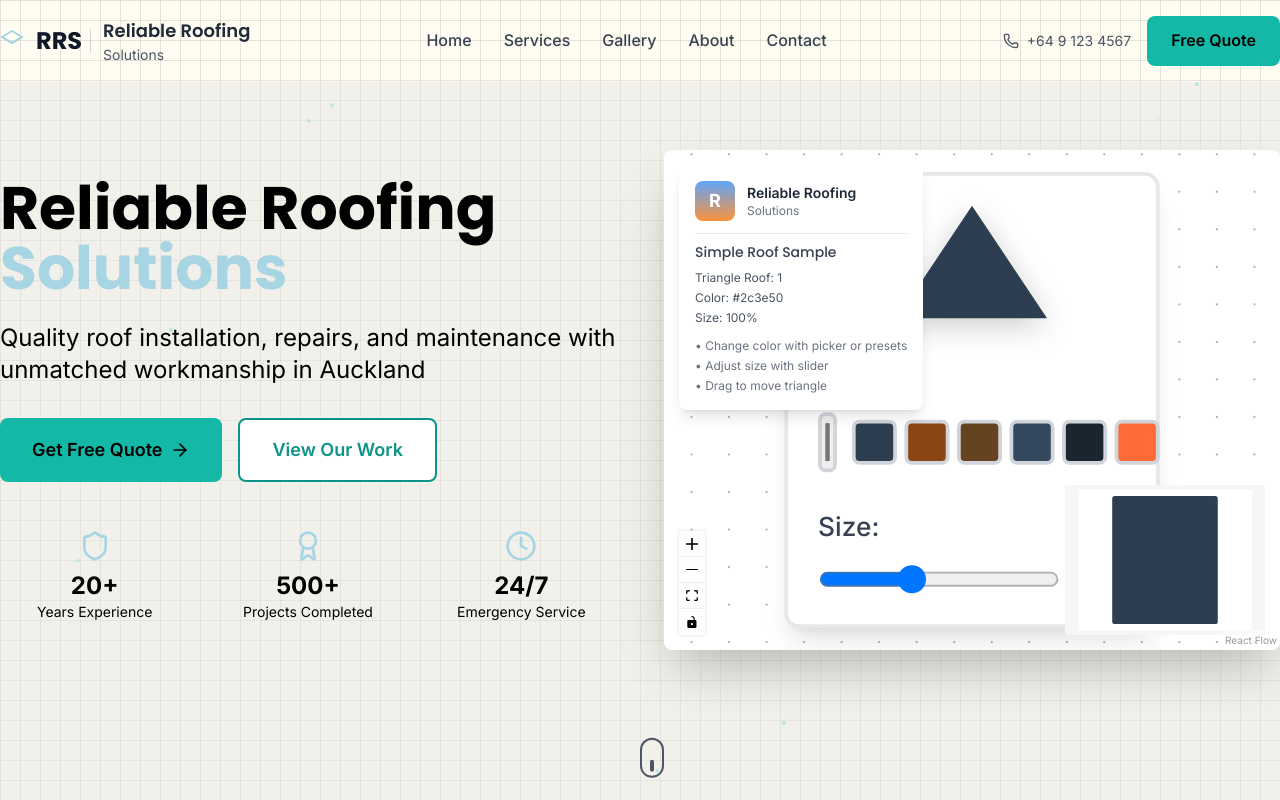
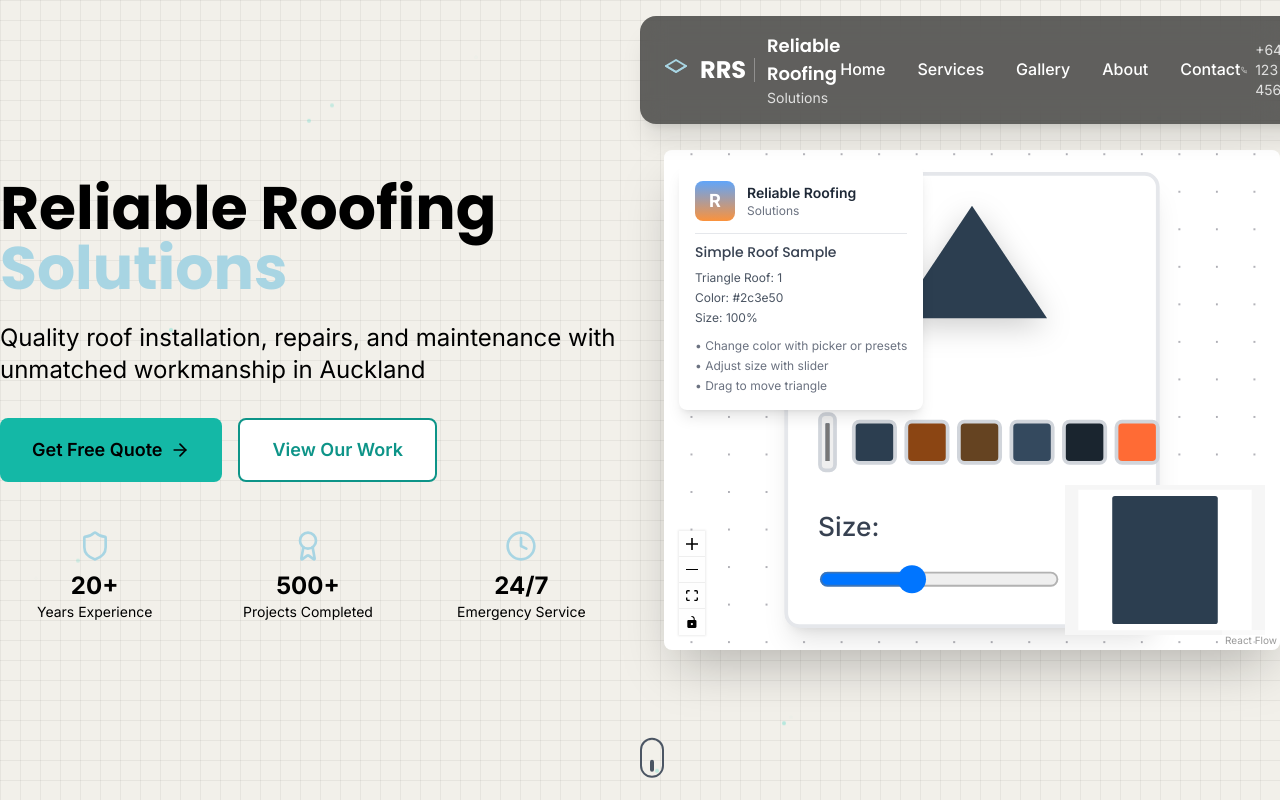
Before and after one commit to Daymisss/RRS_Realiable_Roofing_Solutions, a Next.js app: page / in a window 1280 px wide. Shown: the top 800 px of the page. Built offline with nearby package versions, Linux system fonts and the light colour scheme.

Commit message:
Update navigation bar to match modern dark semi-transparent design with rounded corners

```diff
--- a/src/components/Header.tsx
+++ b/src/components/Header.tsx
@@ -29,14 +29,18 @@
       initial={{ y: -100 }}
       animate={{ y: 0 }}
       transition={{ duration: 0.5 }}
-      className={`fixed top-0 left-0 right-0 z-50 transition-all duration-300 ${
-        isScrolled
-          ? 'bg-white/95 backdrop-blur-md shadow-lg'
-          : 'cream-grid-bg'
-      }`}
+      className="fixed top-4 left-1/2 transform -translate-x-1/2 z-50 transition-all duration-300"
     >
-      <div className="container-custom">
-        <div className="flex items-center justify-between py-4">
+      <motion.div
+        className={`backdrop-blur-md rounded-2xl px-6 py-4 transition-all duration-300 ${
+          isScrolled
+            ? 'bg-black/80 shadow-2xl'
+            : 'bg-black/60 shadow-xl'
+        }`}
+        whileHover={{ scale: 1.02 }}
+        transition={{ duration: 0.2 }}
+      >
+        <div className="flex items-center justify-between max-w-6xl mx-auto">
           {/* Logo */}
           <motion.div
             whileHover={{ scale: 1.05 }}
@@ -70,14 +74,14 @@
 
             {/* RRS Text */}
             <div className="flex items-center space-x-2">
-              <h1 className="text-2xl font-bold text-gray-900">RRS</h1>
-              <div className="h-6 w-px bg-gray-300"></div>
+              <h1 className="text-2xl font-bold text-white">RRS</h1>
+              <div className="h-6 w-px bg-white/30"></div>
             </div>
 
             {/* Company Name */}
             <div>
-              <h2 className="text-lg font-semibold text-gray-800">Reliable Roofing</h2>
-              <p className="text-sm text-gray-600">Solutions</p>
+              <h2 className="text-lg font-semibold text-white">Reliable Roofing</h2>
+              <p className="text-sm text-white/80">Solutions</p>
             </div>
           </motion.div>
 
@@ -88,7 +92,7 @@
                 key={item.name}
                 href={item.href}
                 whileHover={{ scale: 1.05 }}
-                className="text-gray-700 hover:text-teal-600 font-medium transition-colors duration-200"
+                className="text-white hover:text-teal-400 font-medium transition-colors duration-200"
               >
                 {item.name}
               </motion.a>
@@ -97,14 +101,14 @@
 
           {/* Contact Info & CTA */}
           <div className="hidden lg:flex items-center space-x-4">
-            <div className="flex items-center space-x-2 text-sm text-gray-600">
+            <div className="flex items-center space-x-2 text-sm text-white/80">
               <Phone className="w-4 h-4" />
               <span>+64 9 123 4567</span>
             </div>
             <motion.button
               whileHover={{ scale: 1.05 }}
               whileTap={{ scale: 0.95 }}
-              className="btn-primary"
+              className="bg-white text-black font-semibold px-6 py-2 rounded-lg hover:bg-gray-100 transition-colors duration-200"
             >
               Free Quote
             </motion.button>
@@ -113,9 +117,9 @@
           {/* Mobile Menu Button */}
           <button
             onClick={() => setIsMenuOpen(!isMenuOpen)}
-            className="lg:hidden p-2 rounded-lg hover:bg-gray-100 transition-colors"
+            className="lg:hidden p-2 rounded-lg hover:bg-white/10 transition-colors"
           >
-            {isMenuOpen ? <X className="w-6 h-6" /> : <Menu className="w-6 h-6" />}
+            {isMenuOpen ? <X className="w-6 h-6 text-white" /> : <Menu className="w-6 h-6 text-white" />}
           </button>
         </div>
 
@@ -126,9 +130,9 @@
           transition={{ duration: 0.3 }}
           className="lg:hidden overflow-hidden"
         >
-          <div className="py-4 space-y-4 border-t border-gray-200">
+          <div className="py-4 space-y-4 border-t border-white/20">
             {/* Mobile Logo */}
-            <div className="flex items-center space-x-3 pb-4 border-b border-gray-100">
+            <div className="flex items-center space-x-3 pb-4 border-b border-white/20">
               <div className="flex items-center justify-center">
                 <svg
                   width="20"
@@ -154,8 +158,8 @@
                 </svg>
               </div>
               <div>
-                <h3 className="text-lg font-bold text-gray-900">RRS</h3>
-                <p className="text-xs text-gray-600">Reliable Roofing Solutions</p>
+                <h3 className="text-lg font-bold text-white">RRS</h3>
+                <p className="text-xs text-white/80">Reliable Roofing Solutions</p>
               </div>
             </div>
 
@@ -164,23 +168,23 @@
                 key={item.name}
                 href={item.href}
                 onClick={() => setIsMenuOpen(false)}
-                className="block text-gray-700 hover:text-teal-600 font-medium transition-colors duration-200"
+                className="block text-white hover:text-teal-400 font-medium transition-colors duration-200"
               >
                 {item.name}
               </a>
             ))}
             <div className="pt-4 space-y-2">
-              <div className="flex items-center space-x-2 text-sm text-gray-600">
+              <div className="flex items-center space-x-2 text-sm text-white/80">
                 <Phone className="w-4 h-4" />
                 <span>+64 9 123 4567</span>
               </div>
-              <button className="btn-primary w-full">
+              <button className="bg-white text-black font-semibold px-6 py-2 rounded-lg hover:bg-gray-100 transition-colors duration-200 w-full">
                 Free Quote
               </button>
             </div>
           </div>
         </motion.div>
-      </div>
+      </motion.div>
     </motion.header>
   )
 }
```
